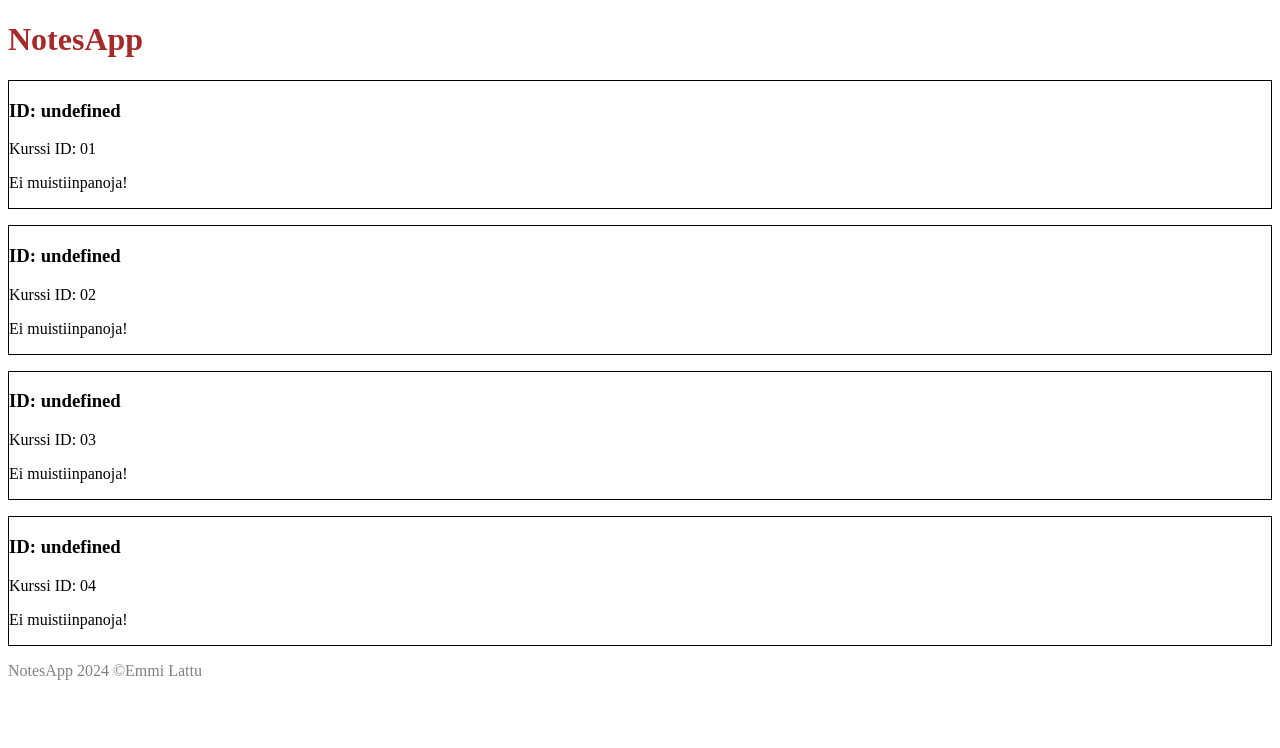
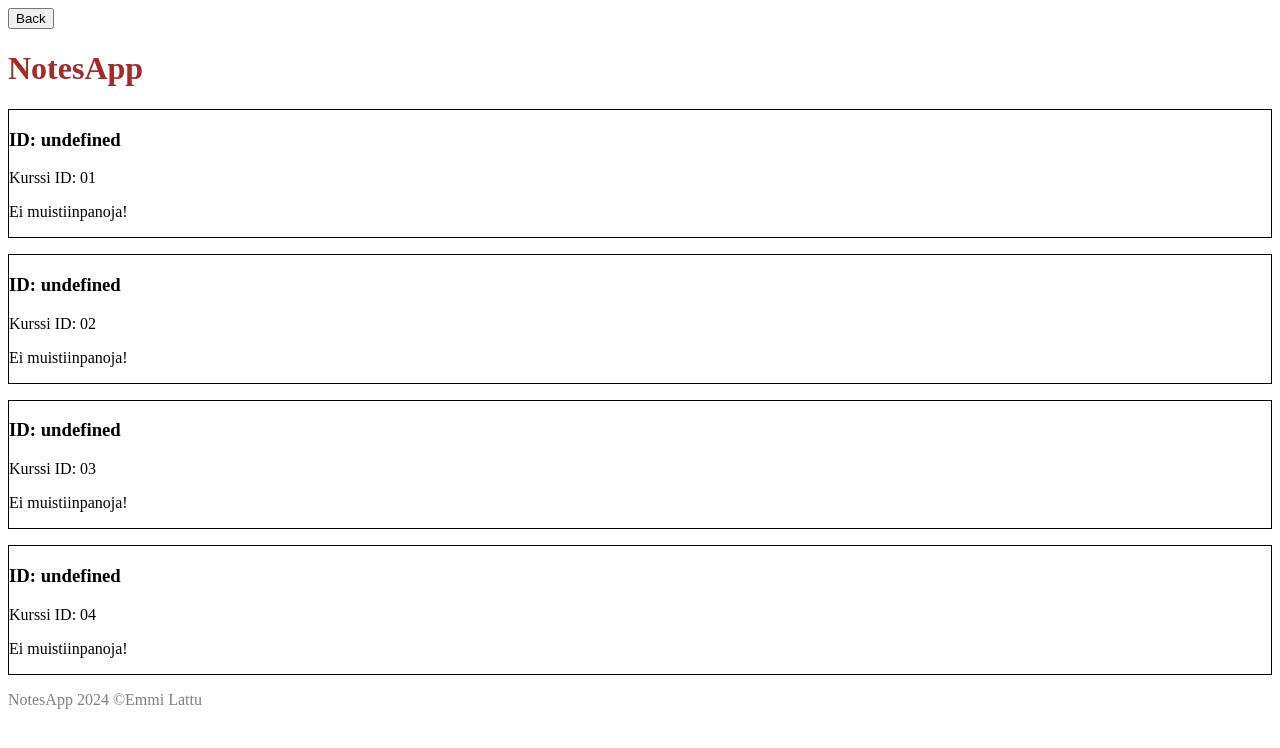
Before and after one commit to lattuemmi/NotesApp_Loppuharkka, a SvelteKit app in the folder notesapp-final/: page /list-notes in a window 1280 px wide. Shown: the top 748 px of the page. Built offline with nearby package versions, Linux system fonts and the light colour scheme.

Commit message:
Back button add
Added back button, functionality and added it to places that needed it.

```diff
--- /dev/null
+++ b/notesapp-final/src/routes/BackButton.svelte
@@ -0,0 +1,7 @@
+<script>
+    import { goto } from '$app/navigation';
+</script>
+
+<div class="back-button">
+    <button class="back" on:click={()=> goto('/')}>Back</button>
+</div>
--- a/notesapp-final/src/routes/add-course/+page.svelte
+++ b/notesapp-final/src/routes/add-course/+page.svelte
@@ -1,9 +1,10 @@
 <script>
     import Footer from "../Footer.svelte";
     import Header from "../Header.svelte";
-
+    import BackButton from "../BackButton.svelte";
 </script>
 
+<BackButton />
 
 <Header />
 
--- a/notesapp-final/src/routes/create-notes/+page.svelte
+++ b/notesapp-final/src/routes/create-notes/+page.svelte
@@ -1,10 +1,13 @@
 <script>
+    import BackButton from "../BackButton.svelte";
     import Footer from "../Footer.svelte";
     import Header from "../Header.svelte";
     import Dropdown from "./Dropdown.svelte";
 
 
 </script>
+
+<BackButton />
 
 <Header />
 
--- a/notesapp-final/src/routes/list-notes/+page.svelte
+++ b/notesapp-final/src/routes/list-notes/+page.svelte
@@ -2,7 +2,10 @@
     import Header from "../Header.svelte";
     import Footer from "../Footer.svelte";
     import NotesList from "./NotesList.svelte";
+    import BackButton from "../BackButton.svelte";
 </script>
+
+<BackButton />
 
 <Header/>
 
```
